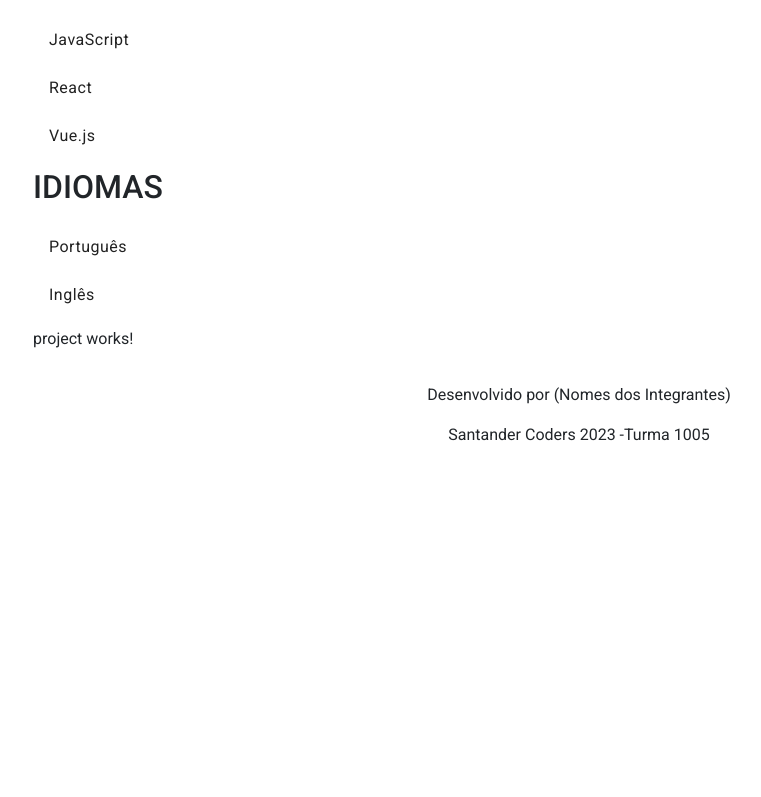
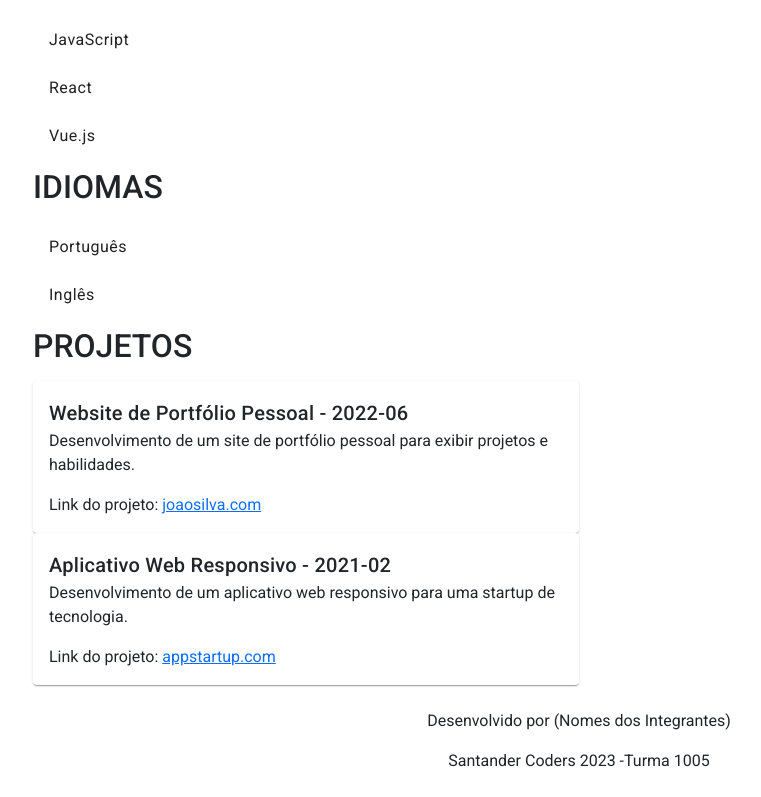
Before and after one commit to GyanRibeiro/CAPA, an Angular app: page / in a window 1280 px wide. Shown: the part 827-1624 px from the top of the page, without its empty margins (61-822 px from the left). Before the commit the page ends 1298 px from the top, so only its background shows below. Built offline with nearby package versions, Linux system fonts and the light colour scheme.

Commit message:
implementada renderização do componente project

```diff
--- a/src/app/app.component.html
+++ b/src/app/app.component.html
@@ -20,7 +20,7 @@
 
     <app-languages [languages]="curriculum.languages"></app-languages>
 
-    <app-project></app-project>
+    <app-project [projects]="curriculum.projects"></app-project>
   </section>
 
   <section class="col">
--- a/src/app/components/project/project.component.html
+++ b/src/app/components/project/project.component.html
@@ -1 +1,20 @@
-<p>project works!</p>
+<h2>PROJETOS</h2>
+<mat-list>
+  <li *ngFor="let project of projects">
+    <mat-card>
+      <mat-card-header>
+        <mat-card-title
+          >{{ project.title }} -
+          <span>{{ project.endDate }}</span></mat-card-title
+        >
+      </mat-card-header>
+      <mat-card-content>
+        <p>{{ project.description }}</p>
+        <p>
+          Link do projeto:
+          <a [href]="project.link"> {{ project.link }}</a>
+        </p>
+      </mat-card-content>
+    </mat-card>
+  </li>
+</mat-list>
--- a/src/app/components/project/project.component.ts
+++ b/src/app/components/project/project.component.ts
@@ -1,10 +1,10 @@
-import { Component } from '@angular/core';
+import { Component, Input } from '@angular/core';
 
 @Component({
   selector: 'app-project',
   templateUrl: './project.component.html',
-  styleUrls: ['./project.component.scss']
+  styleUrls: ['./project.component.scss'],
 })
 export class ProjectComponent {
-
+  @Input() public projects: any;
 }
```
